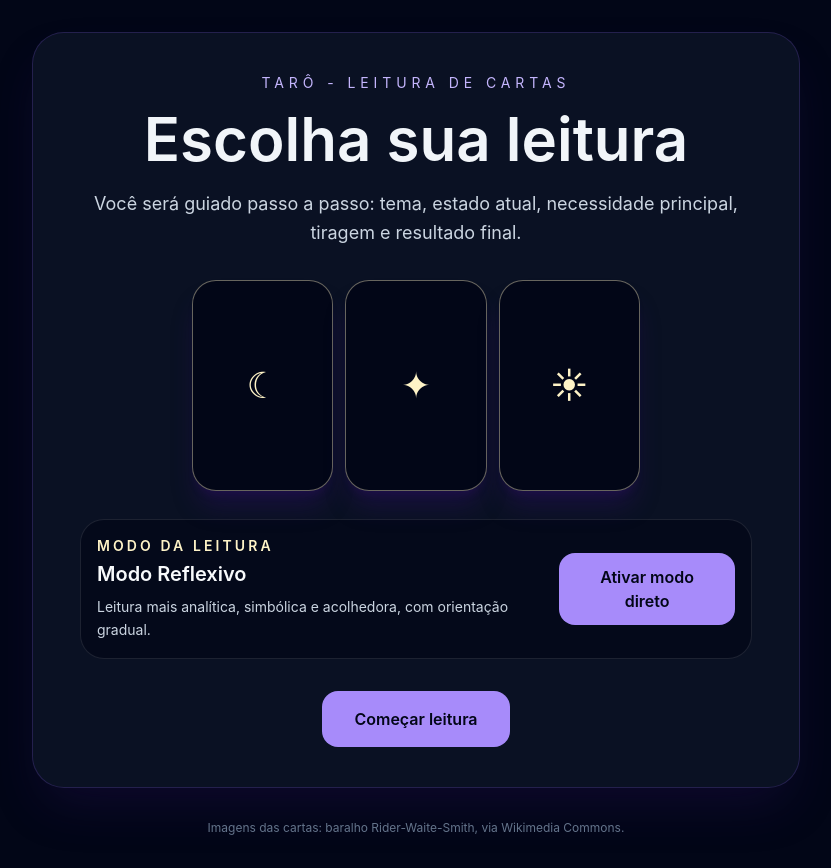
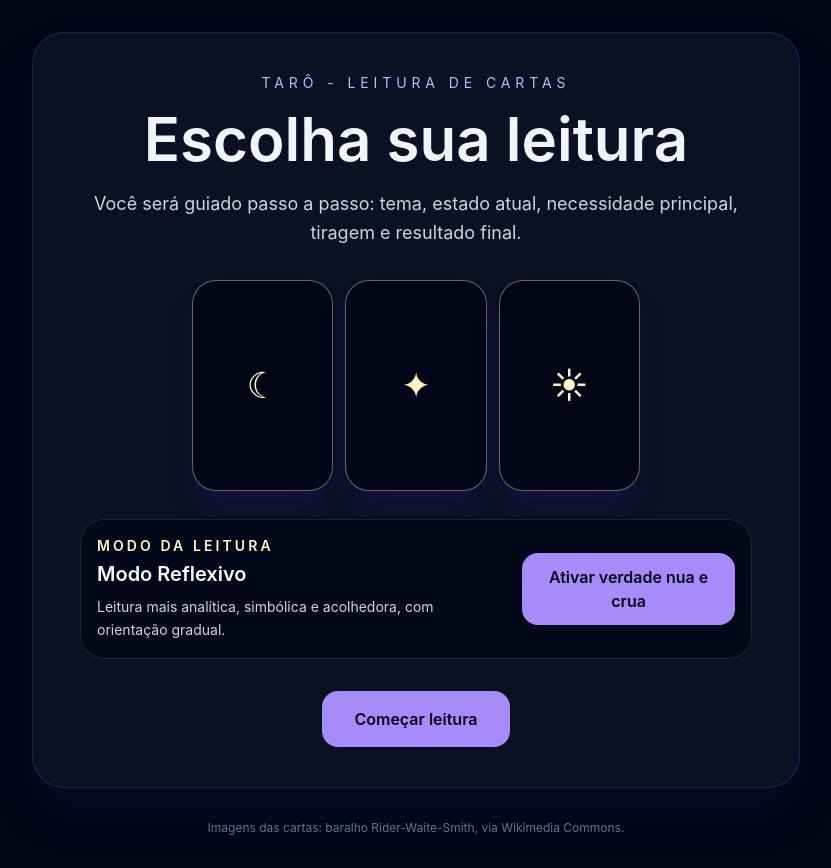
Before and after one commit to Masselorc/taro-app-mvp, a React (Vite) app: page / in a window 1280 px wide. Shown: the whole page, without its empty margins (224-1055 px from the left). Built offline with nearby package versions, Linux system fonts and the light colour scheme.

Commit message:
chore: rename direct mode button

```diff
--- a/src/App.jsx
+++ b/src/App.jsx
@@ -254,7 +254,7 @@ export default function TarotApp() {
             onClick={() => setReadingMode((current) => current === "direct" ? "normal" : "direct")}
             className={`rounded-2xl px-5 py-3 font-semibold transition ${isDirectMode ? "bg-amber-300 text-slate-950 hover:bg-amber-200" : "bg-violet-400 text-slate-950 hover:bg-violet-300"}`}
           >
-            {isDirectMode ? "Desativar modo direto" : "Ativar modo direto"}
+            {isDirectMode ? "Desativar verdade nua e crua" : "Ativar verdade nua e crua"}
           </button>
         </div>
       </div>
```
